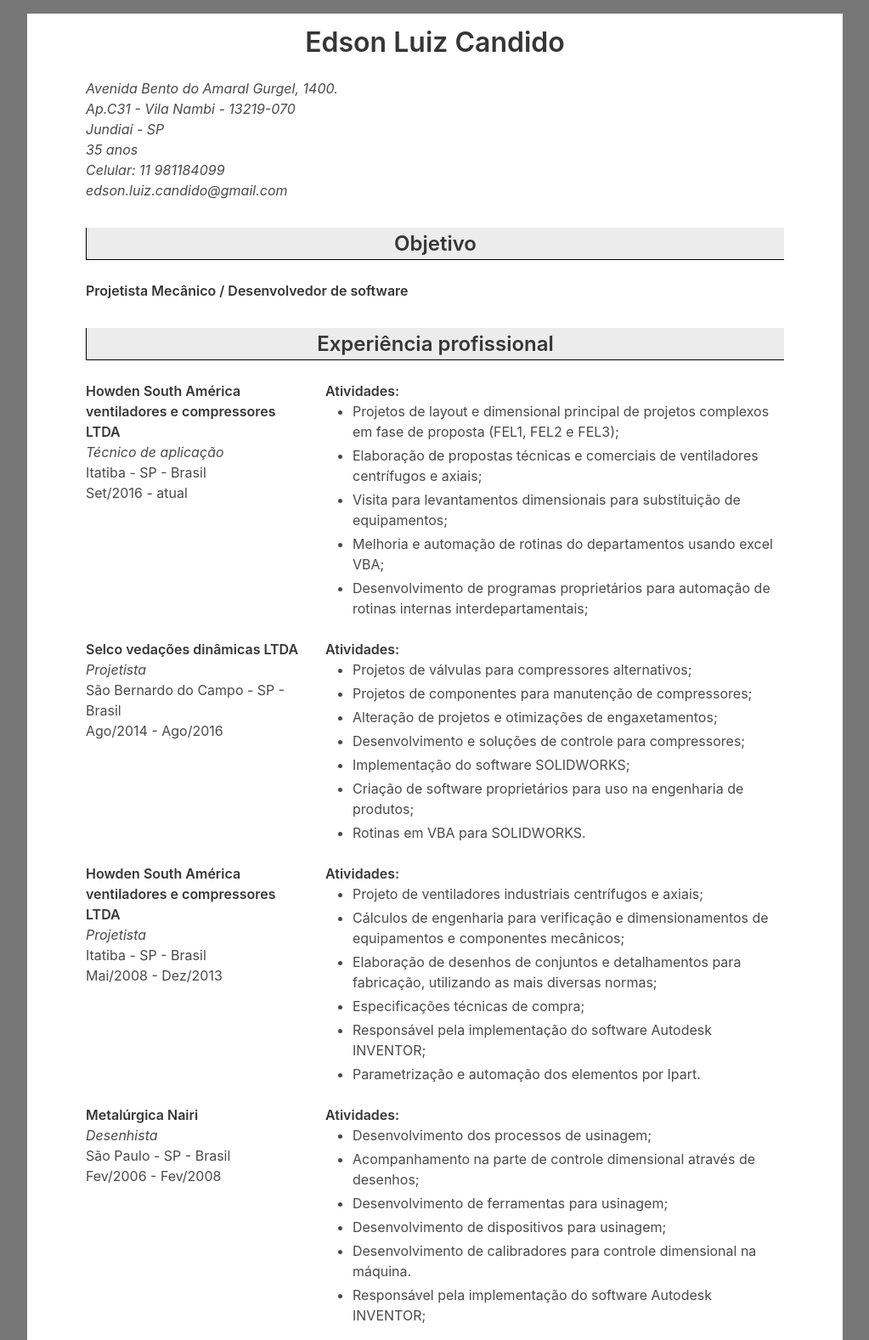
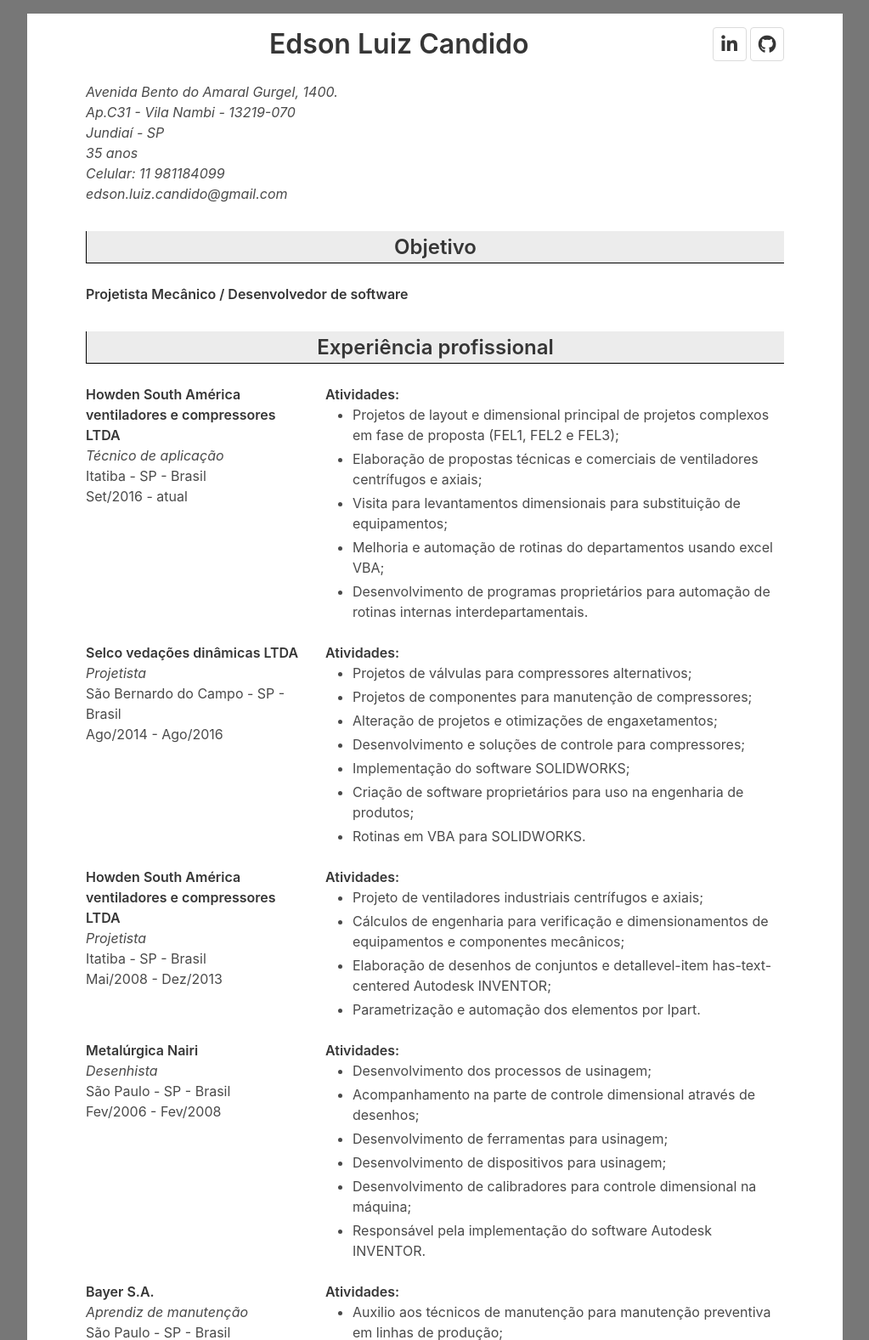
Before and after one commit to edsonlcandido/edsonluizcandido_, a plain HTML site: page index.html in a window 1280 px wide. Shown: the top 1577 px of the page at 85% size, without its empty margins (128-1151 px from the left). Drawn offline with Linux system fonts and the light colour scheme.

Commit message:
add linkedin and gitgub icon

```diff
--- a/index.html
+++ b/index.html
@@ -8,13 +8,21 @@
     <title>Currículo Edson Luiz Candido</title>
     <link rel="stylesheet" href="css/bulma.min.css" />
     <link rel="stylesheet" href="css/style.css">
+    <link rel="stylesheet" href="https://cdnjs.cloudflare.com/ajax/libs/font-awesome/5.15.4/css/all.min.css" integrity="sha512-1ycn6IcaQQ40/MKBW2W4Rhis/DbILU74C1vSrLJxCq57o941Ym01SwNsOMqvEBFlcgUa6xLiPY/NS5R+E6ztJQ==" crossorigin="anonymous" referrerpolicy="no-referrer" />
 </head>
 
 <body class="pb-6">
     <section class="section pb-0 pt-4">
         <div class="container is-max-desktop has-background-white py-4 px-4 paddingDoc">
-            <div class="level">
-                <h1 class="level-item has-text-centered title is-3">Edson Luiz Candido</h1>
+            <div class="level is-mobile">
+                <div class="level-item has-text-centered"></div>
+                <div class="level-item has-text-centered"><h1 class="title is-3">Edson Luiz Candido</h1></div>
+                <div class="level-item level-right">
+                    <P>
+                        <a class="button" href="https://www.linkedin.com/in/edsonlcandido/"><span class="icon"><i class="fab fa-linkedin-in fa-lg"></i></span></a>
+                        <a class="button" href="https://github.com/edsonlcandido"><span class="icon"><i class="fab fa-github fa-lg"></i></span></a>
+                    </P>
+                </div>
             </div>
             <em class="content">
                 Avenida Bento do Amaral Gurgel, 1400.<br>
@@ -27,18 +35,14 @@
         </div>
     </section>
     <section class="section py-0">
-        <div class="container is-max-desktop has-background-white py-4 px-4  paddingDoc">
-            <div class="level">
-                <h2 class="level-item has-text-centered title is-4 titulos">Objetivo</h2>
-            </div>
+        <div class="container is-max-desktop has-background-white py-4 px-4 paddingDoc">
+            <h2 class="title is-4 titulos">Objetivo</h2>
             <span class="title title is-6">Projetista Mecânico / Desenvolvedor de software</span>
         </div>
     </section>
     <section class="section py-0">
         <div class="container is-max-desktop has-background-white py-4 px-4  paddingDoc">
-            <div class="level">
-                <h2 class="level-item has-text-centered title is-4 titulos">Experiência profissional</h2>
-            </div>
+            <h2 class="title is-4 titulos">Experiência profissional</h2>
             <article class="experiencia columns content">
                 <div class="empresa column is-one-third">
                     <p><span class="title title is-6">Howden South América ventiladores e compressores LTDA</span><br>
@@ -67,7 +71,7 @@
                         </li>
                         <li>
                             Desenvolvimento de programas proprietários para automação de rotinas
-                            internas interdepartamentais;
+                            internas interdepartamentais.
                         </li>
                     </ul>
                 </div>
@@ -107,10 +111,7 @@
                         <li>Projeto de ventiladores industriais centrífugos e axiais;</li>
                         <li>Cálculos de engenharia para verificação e dimensionamentos de equipamentos e componentes
                             mecânicos;</li>
-                        <li>Elaboração de desenhos de conjuntos e detalhamentos para fabricação, utilizando as mais
-                            diversas normas;</li>
-                        <li>Especificações técnicas de compra;</li>
-                        <li>Responsável pela implementação do software Autodesk INVENTOR;</li>
+                        <li>Elaboração de desenhos de conjuntos e detallevel-item has-text-centered Autodesk INVENTOR;</li>
                         <li>Parametrização e automação dos elementos por Ipart.</li>
                     </ul>
                 </div>
@@ -130,8 +131,8 @@
                         <li>Acompanhamento na parte de controle dimensional através de desenhos;</li>
                         <li>Desenvolvimento de ferramentas para usinagem;</li>
                         <li>Desenvolvimento de dispositivos para usinagem;</li>
-                        <li>Desenvolvimento de calibradores para controle dimensional na máquina.</li>
-                        <li>Responsável pela implementação do software Autodesk INVENTOR;</li>
+                        <li>Desenvolvimento de calibradores para controle dimensional na máquina;</li>
+                        <li>Responsável pela implementação do software Autodesk INVENTOR.</li>
                     </ul>
                 </div>
             </article>
@@ -156,9 +157,7 @@
     </section>
     <section class="section py-0">
         <div class="container is-max-desktop has-background-white py-4 px-4 paddingDoc">
-            <div class="level">
-                <h2 class="level-item has-text-centered title is-4 titulos">Formação</h2>
-            </div>
+            <h2 class="title is-4 titulos">Formação</h2>
             <article class="formacao columns content">
                 <div class="instituicao column is-one-third">
                     <p><span class="title is-6">Faculdade Metropolitana do Estado de São Paulo (FAMEESP)</span><br>
```
